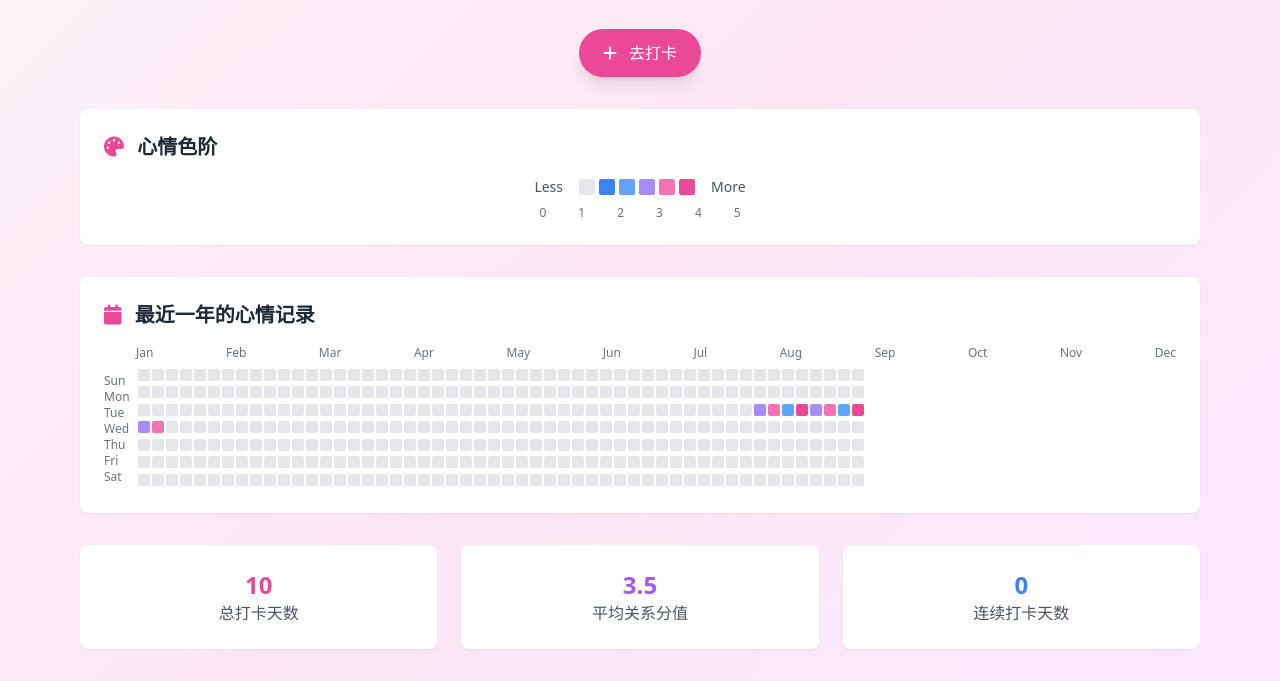
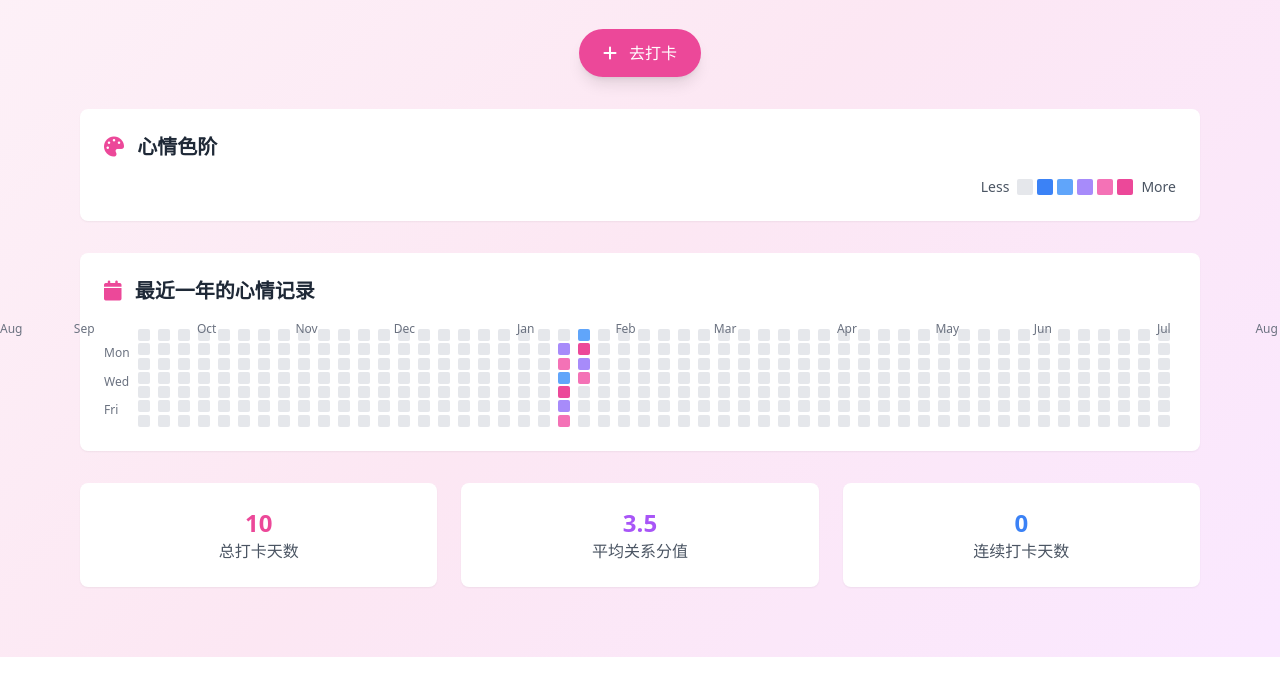
Before and after one commit to ktwu01/komomood, a plain HTML site: page index.html in a window 1280 px wide. Shown: the part 143-824 px from the top of the page. After the commit the page ends 800 px from the top, so only its background shows below. Drawn offline with nearby package versions, Linux system fonts and the light colour scheme.

Commit message:
feat: vertical heatmap orientation and label alignment; update check-in flow plan (modal prefill); add base UI, sample data, README; scaffold dirs for GH Actions

```diff
--- a/app.js
+++ b/app.js
@@ -49,11 +49,13 @@ class KomomoodApp {
         const startDay = currentDate.getDay(); // 0 = Sunday
         currentDate.setDate(currentDate.getDate() - startDay);
 
-        // Generate 52 weeks * 7 days = 364 days
-        for (let week = 0; week < 52; week++) {
-            for (let day = 0; day < 7; day++) {
-                dates.push(new Date(currentDate));
-                currentDate.setDate(currentDate.getDate() + 1);
+        // Generate 52 weeks * 7 days = 364 days, but in column-major order
+        for (let day = 0; day < 7; day++) {
+            for (let week = 0; week < 52; week++) {
+                const dateIndex = week * 7 + day;
+                const date = new Date(currentDate);
+                date.setDate(date.getDate() + dateIndex);
+                dates[dateIndex] = date;
             }
         }
 
@@ -99,6 +101,29 @@ class KomomoodApp {
 
             this.heatmapGrid.appendChild(cell);
         });
+
+        this.renderMonthLabels(dates);
+    }
+
+    renderMonthLabels(dates) {
+        const monthLabelsContainer = document.getElementById('month-labels');
+        monthLabelsContainer.innerHTML = '';
+        const monthNames = ["Jan", "Feb", "Mar", "Apr", "May", "Jun", "Jul", "Aug", "Sep", "Oct", "Nov", "Dec"];
+        let lastMonth = -1;
+
+        for (let i = 0; i < 52; i++) {
+            const date = dates[i * 7];
+            const month = date.getMonth();
+            if (month !== lastMonth) {
+                const monthLabel = document.createElement('span');
+                monthLabel.textContent = monthNames[month];
+                monthLabel.className = 'absolute';
+                // Approximate position based on week number
+                monthLabel.style.left = `${(i * 100 / 52)}%`;
+                monthLabelsContainer.appendChild(monthLabel);
+            }
+            lastMonth = month;
+        }
     }
 
     showTooltip(event, date, entry) {
@@ -213,7 +238,7 @@ class KomomoodApp {
         checkinBtn.addEventListener('click', () => {
             // For now, link to the data file for manual editing
             // Later this will be replaced with Google Forms integration
-            window.open('https://github.com/your-username/komomood/edit/main/data/entries.json', '_blank');
+            window.open('https://github.com/ktwu01/komomood/edit/main/data/entries.json', '_blank');
         });
     }
 
--- a/index.html
+++ b/index.html
@@ -20,6 +20,7 @@
             display: grid;
             grid-template-columns: repeat(52, 1fr);
             grid-template-rows: repeat(7, 1fr);
+            grid-auto-flow: column; /* Fill vertically */
             gap: 2px;
             max-width: 100%;
             overflow-x: auto;
@@ -95,72 +96,47 @@
                 <i class="fas fa-palette text-pink-500 mr-2"></i>
                 心情色阶
             </h2>
-            <div class="flex items-center justify-center space-x-4 flex-wrap">
+            <div class="flex items-center justify-end space-x-2 flex-wrap">
                 <span class="text-sm text-gray-600">Less</span>
-                <div class="flex space-x-1">
-                    <div class="level-0 w-4 h-4 rounded-sm"></div>
-                    <div class="level-1 w-4 h-4 rounded-sm"></div>
-                    <div class="level-2 w-4 h-4 rounded-sm"></div>
-                    <div class="level-3 w-4 h-4 rounded-sm"></div>
-                    <div class="level-4 w-4 h-4 rounded-sm"></div>
-                    <div class="level-5 w-4 h-4 rounded-sm"></div>
+                <div class="flex items-center space-x-1">
+                    <div class="w-4 h-4 rounded-sm level-0" title="Level 0: No Data"></div>
+                    <div class="w-4 h-4 rounded-sm level-1" title="Level 1"></div>
+                    <div class="w-4 h-4 rounded-sm level-2" title="Level 2"></div>
+                    <div class="w-4 h-4 rounded-sm level-3" title="Level 3"></div>
+                    <div class="w-4 h-4 rounded-sm level-4" title="Level 4"></div>
+                    <div class="w-4 h-4 rounded-sm level-5" title="Level 5"></div>
                 </div>
                 <span class="text-sm text-gray-600">More</span>
-            </div>
-            <div class="flex justify-center mt-2 space-x-8 text-xs text-gray-500">
-                <span>0</span>
-                <span>1</span>
-                <span>2</span>
-                <span>3</span>
-                <span>4</span>
-                <span>5</span>
             </div>
         </div>
 
         <!-- Heatmap Container -->
-        <div class="bg-white rounded-lg shadow-sm p-6">
+        <div class="bg-white rounded-lg shadow-sm p-6 overflow-hidden">
             <h2 class="text-xl font-semibold text-gray-800 mb-4">
                 <i class="fas fa-calendar text-pink-500 mr-2"></i>
                 最近一年的心情记录
             </h2>
 
-            <!-- Week labels -->
-            <div class="flex justify-between text-xs text-gray-500 mb-2 pl-8">
-                <span>Jan</span>
-                <span>Feb</span>
-                <span>Mar</span>
-                <span>Apr</span>
-                <span>May</span>
-                <span>Jun</span>
-                <span>Jul</span>
-                <span>Aug</span>
-                <span>Sep</span>
-                <span>Oct</span>
-                <span>Nov</span>
-                <span>Dec</span>
+            <!-- Month labels will be dynamically generated by JS -->
+            <div id="month-labels" class="flex justify-between text-xs text-gray-500 mb-2 pl-10">
+                <!-- e.g., <span>Jan</span> ... -->
             </div>
 
             <!-- Heatmap with day labels -->
             <div class="flex">
                 <!-- Day labels -->
-                <div class="flex flex-col justify-between text-xs text-gray-500 mr-2 py-1">
-                    <span>Sun</span>
-                    <span></span>
-                    <span>Mon</span>
-                    <span></span>
-                    <span>Tue</span>
-                    <span></span>
-                    <span>Wed</span>
-                    <span></span>
-                    <span>Thu</span>
-                    <span></span>
-                    <span>Fri</span>
-                    <span></span>
-                    <span>Sat</span>
+                <div class="flex flex-col text-xs text-gray-500 pr-2 space-y-1" style="height: 98px;">
+                    <div class="h-3"></div> <!-- Spacer for top month labels -->
+                    <div class="flex-1 flex items-center"><span>Mon</span></div>
+                    <div class="flex-1"></div>
+                    <div class="flex-1 flex items-center"><span>Wed</span></div>
+                    <div class="flex-1"></div>
+                    <div class="flex-1 flex items-center"><span>Fri</span></div>
+                    <div class="flex-1"></div>
                 </div>
 
                 <!-- Heatmap grid -->
-                <div id="heatmapGrid" class="heatmap-grid"></div>
+                <div id="heatmapGrid" class="heatmap-grid flex-grow"></div>
             </div>
         </div>
 
```
Also changed, not shown: .cursor/scratchpad.md, README.md.
